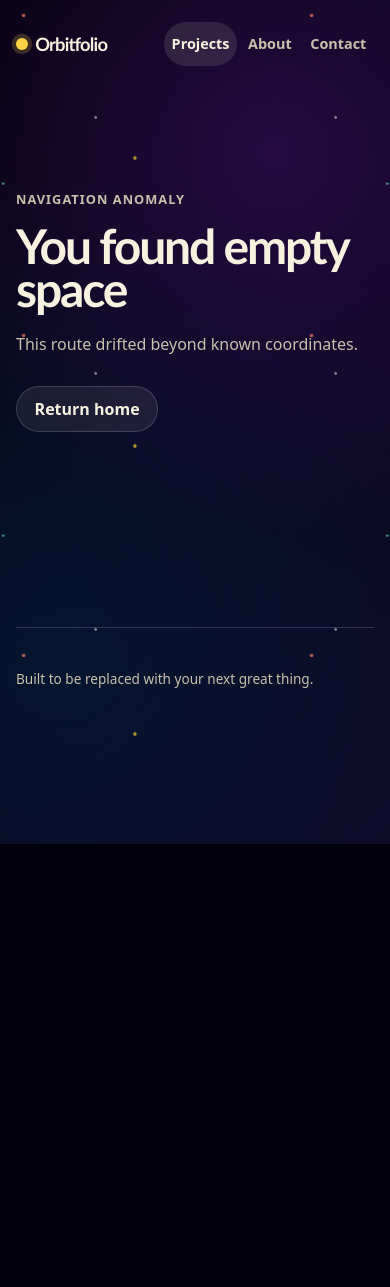
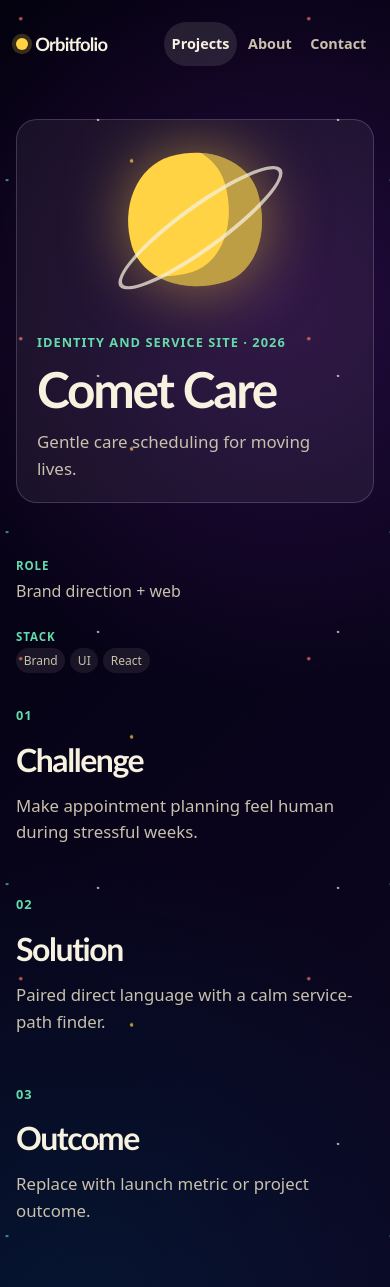
Before and after one commit to evanoctave/personal_website, a React (Vite) app: page /projects/comet-care in a window 390 px wide. Shown: the top 1287 px of the page. Before the commit the page ends 844 px from the top, so only its background shows below. Built offline with nearby package versions, Linux system fonts and the light colour scheme.

Commit message:
feat: add project detail templates

```diff
--- a/src/App.jsx
+++ b/src/App.jsx
@@ -5,6 +5,7 @@ import ContactPage from './pages/ContactPage.jsx'
 import HomePage from './pages/HomePage.jsx'
 import NotFoundPage from './pages/NotFoundPage.jsx'
 import ProjectsPage from './pages/ProjectsPage.jsx'
+import ProjectDetailPage from './pages/ProjectDetailPage.jsx'
 
 export default function App() {
   return (
@@ -12,6 +13,7 @@ export default function App() {
       <Route element={<SiteShell />}>
         <Route index element={<HomePage />} />
         <Route path="projects" element={<ProjectsPage />} />
+        <Route path="projects/:slug" element={<ProjectDetailPage />} />
         <Route path="about" element={<AboutPage />} />
         <Route path="contact" element={<ContactPage />} />
         <Route path="*" element={<NotFoundPage />} />
--- /dev/null
+++ b/src/components/ProjectDetail.jsx
@@ -0,0 +1,69 @@
+import { Link } from 'react-router-dom'
+import TemplateNotice from './TemplateNotice.jsx'
+
+export default function ProjectDetail({ project, previous, next }) {
+  return (
+    <article className="project-detail">
+      <header className={`detail-cover detail-cover--${project.cover.tone}`}>
+        <div className="detail-cover-planet" aria-hidden="true"><span /></div>
+        <div>
+          <p className="eyebrow">{project.eyebrow} · {project.year}</p>
+          <h1>{project.title}</h1>
+          <p>{project.summary}</p>
+        </div>
+      </header>
+
+      <div className="detail-layout">
+        <aside className="detail-facts" aria-label="Project facts">
+          <p><span>Role</span>{project.role}</p>
+          <div>
+            <span>Stack</span>
+            <ul>{project.stack.map((item) => <li key={item}>{item}</li>)}</ul>
+          </div>
+        </aside>
+
+        <div className="detail-story">
+          <section aria-labelledby="challenge-title">
+            <p className="eyebrow">01</p>
+            <h2 id="challenge-title">Challenge</h2>
+            <p>{project.challenge}</p>
+          </section>
+          <section aria-labelledby="solution-title">
+            <p className="eyebrow">02</p>
+            <h2 id="solution-title">Solution</h2>
+            <p>{project.solution}</p>
+          </section>
+          <section aria-labelledby="outcome-title">
+            <p className="eyebrow">03</p>
+            <h2 id="outcome-title">Outcome</h2>
+            <p>{project.outcome}</p>
+          </section>
+
+          {project.gallery.length > 0 && (
+            <section aria-labelledby="gallery-title">
+              <p className="eyebrow">04</p>
+              <h2 id="gallery-title">Gallery</h2>
+              <div className="gallery-grid">
+                {project.gallery.map((item) => <img alt={item.alt} key={item.src} src={item.src} />)}
+              </div>
+            </section>
+          )}
+
+          {(project.liveUrl || project.codeUrl) && (
+            <div className="detail-links">
+              {project.liveUrl && <a href={project.liveUrl} rel="noreferrer" target="_blank">Visit live site</a>}
+              {project.codeUrl && <a href={project.codeUrl} rel="noreferrer" target="_blank">View source code</a>}
+            </div>
+          )}
+
+          <TemplateNotice />
+        </div>
+      </div>
+
+      <nav className="project-pagination" aria-label="Project navigation">
+        <Link to={`/projects/${previous.slug}`}>Previous: {previous.title}</Link>
+        <Link to={`/projects/${next.slug}`}>Next: {next.title}</Link>
+      </nav>
+    </article>
+  )
+}
--- /dev/null
+++ b/src/components/TemplateNotice.jsx
@@ -0,0 +1,7 @@
+export default function TemplateNotice() {
+  return (
+    <aside className="template-notice">
+      <strong>Template content.</strong> Replace every field in <code>src/data/projects.js</code>.
+    </aside>
+  )
+}
--- /dev/null
+++ b/src/pages/ProjectDetailPage.jsx
@@ -0,0 +1,14 @@
+import { useParams } from 'react-router-dom'
+import ProjectDetail from '../components/ProjectDetail.jsx'
+import { getAdjacentProjects, getProjectBySlug } from '../data/projects.js'
+import NotFoundPage from './NotFoundPage.jsx'
+
+export default function ProjectDetailPage() {
+  const { slug } = useParams()
+  const project = getProjectBySlug(slug)
+
+  if (!project) return <NotFoundPage />
+
+  const { previous, next } = getAdjacentProjects(slug)
+  return <ProjectDetail project={project} previous={previous} next={next} />
+}
--- a/src/styles/cosmic.css
+++ b/src/styles/cosmic.css
@@ -233,6 +233,33 @@
 .project-card ul { display: flex; flex-wrap: wrap; gap: 0.35rem; padding: 0; margin: 1rem 0; list-style: none; }
 .project-card li { padding: 0.22rem 0.46rem; border-radius: 999px; background: oklch(0.96 0.025 96 / 0.1); color: var(--lunar-muted); font-size: 0.72rem; }
 .project-card a { color: var(--yellow); font-size: 0.9rem; font-weight: 850; text-underline-offset: 0.24em; }
+.project-detail { width: min(1080px, calc(100% - 2rem)); padding-block: clamp(2rem, 7vw, 6rem); margin-inline: auto; }
+.detail-cover { --detail-planet: var(--violet); display: grid; grid-template-columns: minmax(10rem, 0.85fr) minmax(0, 1.15fr); align-items: center; gap: clamp(2rem, 5vw, 5rem); min-height: 24rem; padding: clamp(1.5rem, 5vw, 4rem); border: 1px solid var(--line); border-radius: 2rem; background: oklch(0.96 0.025 96 / 0.06); overflow: hidden; }
+.detail-cover--coral { --detail-planet: var(--coral); }
+.detail-cover--mint { --detail-planet: var(--mint); }
+.detail-cover--yellow { --detail-planet: var(--yellow); }
+.detail-cover-planet { display: grid; place-items: center; min-height: 15rem; }
+.detail-cover-planet span { width: min(17vw, 11rem); min-width: 8.5rem; aspect-ratio: 1; border-radius: 46% 54% 42% 58% / 55% 44% 56% 45%; background: var(--detail-planet); box-shadow: inset -1.8rem -1.2rem 0 oklch(0.3 0.06 290 / 0.31), 0 0 4rem color-mix(in oklch, var(--detail-planet), transparent 50%); transform: rotate(-17deg); }
+.detail-cover-planet span::after { display: block; width: 141%; height: 28%; margin: 40% 0 0 -21%; border: 0.3rem solid oklch(0.96 0.025 96 / 0.72); border-radius: 50%; content: ""; transform: rotate(-19deg); }
+.detail-cover h1 { font-size: clamp(3.1rem, 7vw, 6.5rem); line-height: 0.9; }
+.detail-cover > div:last-child > p:last-child { max-width: 34rem; margin-top: 1rem; color: var(--lunar-muted); font-size: 1.06rem; }
+.detail-layout { display: grid; grid-template-columns: minmax(11rem, 0.52fr) minmax(0, 1fr); gap: clamp(2rem, 8vw, 8rem); margin-top: clamp(3rem, 8vw, 7rem); }
+.detail-facts { align-self: start; position: sticky; top: 1.5rem; display: grid; gap: 1.5rem; padding-top: 0.35rem; color: var(--lunar-muted); }
+.detail-facts span { display: block; margin-bottom: 0.25rem; color: var(--mint); font-size: 0.72rem; font-weight: 850; letter-spacing: 0.08em; text-transform: uppercase; }
+.detail-facts ul { display: flex; flex-wrap: wrap; gap: 0.3rem; padding: 0; margin: 0; list-style: none; }
+.detail-facts li { padding: 0.26rem 0.48rem; border-radius: 999px; background: oklch(0.96 0.025 96 / 0.08); font-size: 0.75rem; }
+.detail-story { max-width: 42rem; }
+.detail-story section + section { margin-top: clamp(3rem, 8vw, 6rem); }
+.detail-story h2 { margin-top: 0.45rem; font-size: clamp(2rem, 4vw, 3.5rem); }
+.detail-story section > p:last-child { max-width: 60ch; margin-top: 0.85rem; color: var(--lunar-muted); font-size: 1.05rem; }
+.template-notice { margin-top: 4rem; padding: 1rem 1.1rem; border: 1px solid oklch(0.81 0.13 164 / 0.36); border-radius: 1rem; background: oklch(0.81 0.13 164 / 0.1); color: var(--lunar-muted); font-size: 0.9rem; }
+.template-notice strong { color: var(--mint); }
+.template-notice code { color: var(--lunar); }
+.detail-links { display: flex; flex-wrap: wrap; gap: 0.75rem; margin-top: 3rem; }
+.detail-links a, .project-pagination a { display: inline-flex; align-items: center; min-height: 44px; color: var(--yellow); font-weight: 850; text-underline-offset: 0.24em; }
+.gallery-grid { display: grid; grid-template-columns: repeat(auto-fit, minmax(12rem, 1fr)); gap: 0.75rem; margin-top: 1rem; }
+.gallery-grid img { width: 100%; min-height: 12rem; object-fit: cover; border-radius: 1rem; }
+.project-pagination { display: flex; justify-content: space-between; gap: 1rem; margin-top: clamp(5rem, 10vw, 9rem); padding-top: 1.4rem; border-top: 1px solid var(--line); }
 .site-footer { padding: 2.5rem 0; border-top: 1px solid var(--line); color: var(--lunar-muted); font-size: 0.85rem; }
 
 @keyframes stars-drift { to { background-position: 15rem 16rem, -21rem 18rem, 24rem -22rem, -18rem 20rem; } }
@@ -247,6 +274,9 @@
   .hero-intro { margin-inline: auto; }
   .orbit-stage { max-width: 31rem; }
   .project-grid { grid-template-columns: repeat(2, minmax(0, 1fr)); }
+  .detail-cover, .detail-layout { grid-template-columns: 1fr; }
+  .detail-facts { position: static; grid-template-columns: repeat(2, minmax(0, 1fr)); }
+  .detail-cover-planet { min-height: 10rem; }
 }
 
 @media (max-width: 480px) {
@@ -262,6 +292,9 @@
   .orbit-planet b { align-self: end; margin: 0; font-size: 0.85rem; }
   .orbit-planet small { margin: 0.1rem 0 0; }
   .project-grid { grid-template-columns: 1fr; }
+  .detail-cover { padding: 1.25rem; border-radius: 1.3rem; }
+  .detail-facts { grid-template-columns: 1fr; }
+  .project-pagination { flex-direction: column; }
 }
 
 @media (prefers-reduced-motion: reduce) {
```
Also changed, not shown: 1 other file (tests, documents, lock files or other folders).
